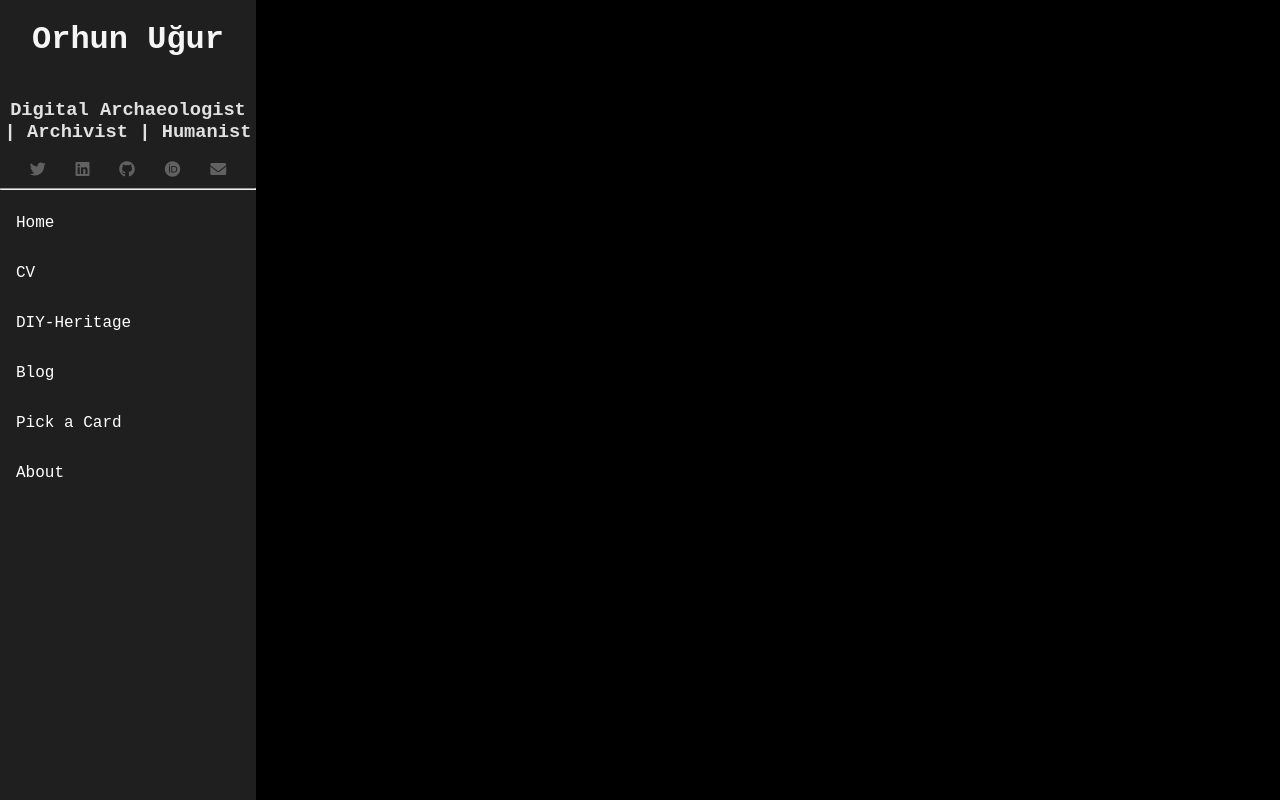
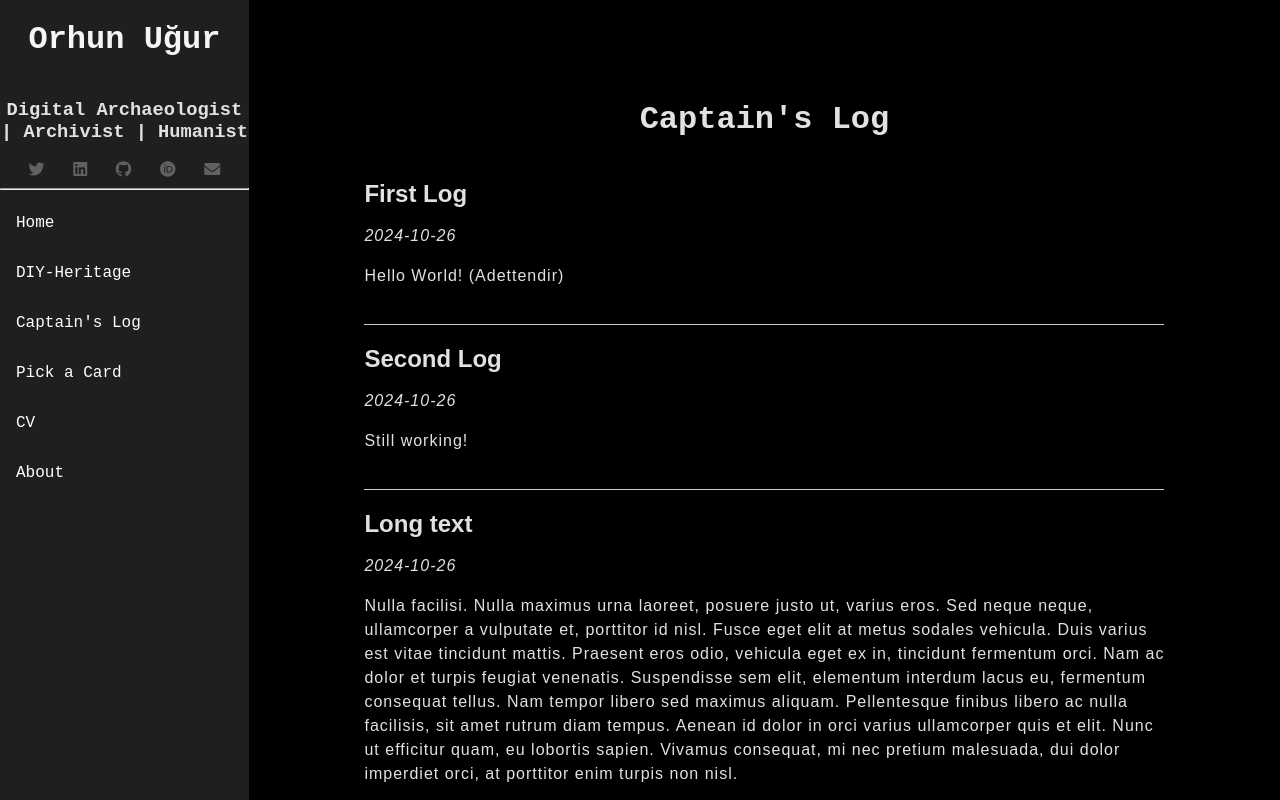
Before and after one commit to Zabandosk/orhunugur, a React (Create React App) app: page /clog in a window 1280 px wide. Shown: the top 800 px of the page. Built offline with nearby package versions, Linux system fonts and the light colour scheme.

Commit message:
captains log

```diff
--- a/src/App.js
+++ b/src/App.js
@@ -3,7 +3,7 @@ import { BrowserRouter as Router, Route, Routes } from 'react-router-dom';
 import Sidebar from './components/Sidebar.js'
 import Home from './pages/Home.js'
 import Tarot from './pages/Tarot.js'
-import Blog from './pages/Blog.js'
+import Clog from './pages/Clog.js'
 import CV from './pages/CV.js'
 import About from './pages/About.js'
 import DIY from './pages/DIY.js'
@@ -16,7 +16,7 @@ function App() {
       <Routes>
         <Route path="/" element={<Home />} />
         <Route path="/tarot" element={<Tarot />} />
-        <Route path="/blog" element={<Blog />} />
+        <Route path="/clog" element={<Clog />} />
         <Route path="/cv" element={<CV />} />
         <Route path="/about" element={<About />} />
         <Route path="/diy-heritage" element={<DIY />} />
--- a/src/components/Sidebar.js
+++ b/src/components/Sidebar.js
@@ -50,10 +50,10 @@ const Sidebar = () => {
             <div className='navpages'>
             <ul>
         <li><a href="/">Home</a></li>
+        <li><a href="/diy-heritage">DIY-Heritage</a></li>
+        <li><a href="/clog">Captain's Log</a></li>
+        <li><a href="/tarot">Pick a Card</a></li>
         <li><a href="/cv">CV</a></li>
-        <li><a href="/diy-heritage">DIY-Heritage</a></li>
-        <li><a href="/blog">Blog</a></li>
-        <li><a href="/tarot">Pick a Card</a></li>
         <li><a href="/about">About</a></li>
         </ul>
             </div>
--- a/src/data/Post.js
+++ b/src/data/Logs.js
@@ -1,13 +1,13 @@
-const blogPosts = [
+const clogPosts = [
     {
       id: 1,
-      title: 'First Blog Post',
+      title: 'First Log',
       date: '2024-10-26',
       content: 'Hello World! (Adettendir)',
     },
     {
       id: 2,
-      title: 'Second Blog Post',
+      title: 'Second Log',
       date: '2024-10-26',
       content: 'Still working!',
     },
@@ -23,7 +23,13 @@ const blogPosts = [
       date: '2024-10-26',
       content: 'Nulla facilisi. ' + <a href="./media/tarotdeck/00_Fool.jpeg" alt="x">s</a> + 'Nulla maximus urna laoreet, posuere justo ut, varius eros. Sed neque neque, ullamcorper a vulputate et, porttitor id nisl. Fusce eget elit at metus sodales vehicula. Duis varius est vitae tincidunt mattis. Praesent eros odio, vehicula eget ex in, tincidunt fermentum orci. Nam ac dolor et turpis feugiat venenatis. Suspendisse sem elit, elementum interdum lacus eu, fermentum consequat tellus. Nam tempor libero sed maximus aliquam. Pellentesque finibus libero ac nulla facilisis, sit amet rutrum diam tempus. Aenean id dolor in orci varius ullamcorper quis et elit. Nunc ut efficitur quam, eu lobortis sapien. Vivamus consequat, mi nec pretium malesuada, dui dolor imperdiet orci, at porttitor enim turpis non nisl.',
     },
+    {
+      id: 5,
+      title: 'About "i"',
+      date: '2024-11-06',
+      content: 'Why there is no point on the top of "i" when capital? Why cant i write i lower case? Oh, i did. İ did another thing!',
+    },
 
   ];
 
-export default blogPosts;
+export default clogPosts;
--- a/src/index.css
+++ b/src/index.css
@@ -185,27 +185,27 @@ i {
 }
 
 
-/********************* src/Blog.css ********************/
+/********************* src/Clog.css ********************/
 
 
-.blog-container {
+.clog-container {
   max-width: 800px;
   margin: 0 auto;
   padding: 20px;
   font-family: Arial, sans-serif;
 }
 
-.blog-post {
+.clog-post {
   border-bottom: 1px solid #ccc;
   margin-bottom: 20px;
   padding-bottom: 20px;
 }
 
-.blog-post h2 {
+.clog-post h2 {
   margin: 0;
 }
 
-.blog-post p {
+.clog-post p {
   line-height: 1.5;
 }
 
--- a/src/pages/Blog.js
+++ /dev/null
@@ -1,21 +0,0 @@
-import React from 'react';
-import blogPosts from '../data/Post';
-
-const Blog = () => {
-  return (
-    <div className='content'>
-      <h1>My Blog</h1>
-      <div className="blog-container">
-      {blogPosts.map((post) => (
-        <div key={post.id} className="blog-post">
-          <h2>{post.title}</h2>
-          <p><em>{post.date}</em></p>
-          <p>{post.content}</p>
-        </div>
-      ))}
-    </div>
-    </div>
-  );
-};
-
-export default Blog;
--- /dev/null
+++ b/src/pages/Clog.js
@@ -0,0 +1,21 @@
+import React from 'react';
+import clogPosts from '../data/Logs';
+
+const Clog = () => {
+  return (
+    <div className='content'>
+      <h1>Captain's Log</h1>
+      <div className="clog-container">
+      {clogPosts.map((post) => (
+        <div key={post.id} className="clog-post">
+          <h2>{post.title}</h2>
+          <p><em>{post.date}</em></p>
+          <p>{post.content}</p>
+        </div>
+      ))}
+    </div>
+    </div>
+  );
+};
+
+export default Clog;
--- a/src/pages/Home.js
+++ b/src/pages/Home.js
@@ -38,6 +38,7 @@ Reach me out if you have anything to say!
     <h1>Tasks:</h1>
     <h2>tarot ve cv sayfalarını mobile sığar şekilde tasarlamak lazım. hroizontal açılmaya haıyır</h2>
     <h2>git (hub olanı) çalış</h2>
+    <h2>büyük ekranda sayfanın uzunluğunu da sabitleyebilirim. Scrolla kaysınlar bi zahmet</h2>
     <h3>çift renk teması olabilir ama ileride </h3>
 complete basic pages:
 <li>about</li>
```
